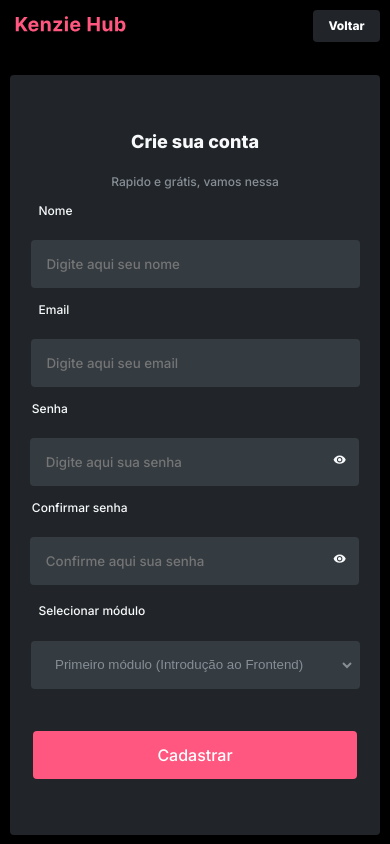
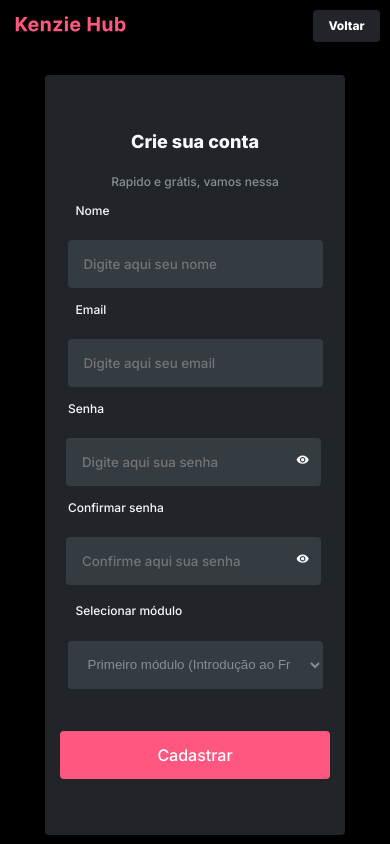
Before and after one commit to Kenzie-Academy-Brasil-Developers/react-entrega-s2-kenzie-hub-leonardomarchioro, a React (Create React App) app: page /register in a window 390 px wide. Built offline with nearby package versions, Linux system fonts and the light colour scheme.

Commit message:
fix: mobile style - positions and size

```diff
--- a/src/Components/Header/style.js
+++ b/src/Components/Header/style.js
@@ -19,4 +19,17 @@ export const ContainerHeader = styled.header`
     font-weight: 600;
     color: var(--grey-1);
   }
+
+  @media (max-width: 520px) {
+    flex-direction: column;
+    align-items: flex-start;
+    justify-content: space-evenly;
+
+    h1 {
+      margin-left: 30px;
+    }
+    span {
+      margin-left: 30px;
+    }
+  }
 `;
--- a/src/Components/Input/style.js
+++ b/src/Components/Input/style.js
@@ -45,4 +45,10 @@ export const ContainerInput = styled.div`
     font-size: 12px;
     font-weight: 600;
   }
+
+  @media (max-width: 430px) {
+    input {
+      width: 255px;
+    }
+  }
 `;
--- a/src/Components/InputPassword/style.js
+++ b/src/Components/InputPassword/style.js
@@ -44,14 +44,15 @@ export const Container = styled.div`
     color: var(--grey-0);
   }
 
-  button {
+  section button {
     background-color: transparent;
     border: transparent;
     position: relative;
     right: 20px;
+    width: 15px;
   }
 
-  button svg {
+  section button svg {
     color: var(--grey-0);
   }
 
@@ -63,4 +64,11 @@ export const Container = styled.div`
     font-size: 12px;
     font-weight: 600;
   }
+  @media (max-width: 430px) {
+    width: 270px;
+
+    input {
+      width: 255px;
+    }
+  }
 `;
--- a/src/Components/ListTechs/style.js
+++ b/src/Components/ListTechs/style.js
@@ -31,4 +31,11 @@ export const ContainerListCards = styled.ul`
   flex-direction: column;
   align-items: stretch;
   justify-content: flex-start;
+
+  @media (max-width: 820px) {
+    width: 430px;
+  }
+  @media (max-width: 530px) {
+    width: 300px;
+  }
 `;
--- a/src/Components/Select/styles.js
+++ b/src/Components/Select/styles.js
@@ -28,6 +28,14 @@ export const ContainerSelect = styled.section`
   select:focus {
     color: var(--grey-0);
   }
+
+  @media (max-width: 430px) {
+    width: 255px;
+
+    select {
+      width: 255px;
+    }
+  }
 `;
 export const Label = styled.label`
   width: 100%;
--- a/src/Pages/Home/index.jsx
+++ b/src/Pages/Home/index.jsx
@@ -9,7 +9,6 @@ import ModalAddTech from "../../Components/ModalAddTech";
 import ModalEdit from "../../Components/ModalEdit";
 import { Redirect } from "react-router-dom";
 import api from "../../Services/api";
-import { toast } from "react-toastify";
 
 const Home = ({ authentic, setAuthentic }) => {
   const [infosUser] = useState(
--- a/src/Pages/Login/styles.js
+++ b/src/Pages/Login/styles.js
@@ -29,4 +29,17 @@ export const Container = styled.div`
     font-weight: 600;
     margin: 34px 0px 22px 0px;
   }
+
+  @media (max-width: 430px) {
+    form {
+      width: 300px;
+      height: 520px;
+    }
+    button {
+      width: 270px;
+    }
+    form div {
+      width: 270px;
+    }
+  }
 `;
--- a/src/Pages/Register/styles.js
+++ b/src/Pages/Register/styles.js
@@ -59,8 +59,20 @@ export const Container = styled.div`
   form div {
     margin: 0px;
   }
+
+  @media (max-width: 430px) {
+    form {
+      width: 300px;
+    }
+  }
 `;
 
 export const ContainerButton = styled.section`
   margin-top: 22px;
+
+  @media (max-width: 430px) {
+    button {
+      width: 270px;
+    }
+  }
 `;
```
